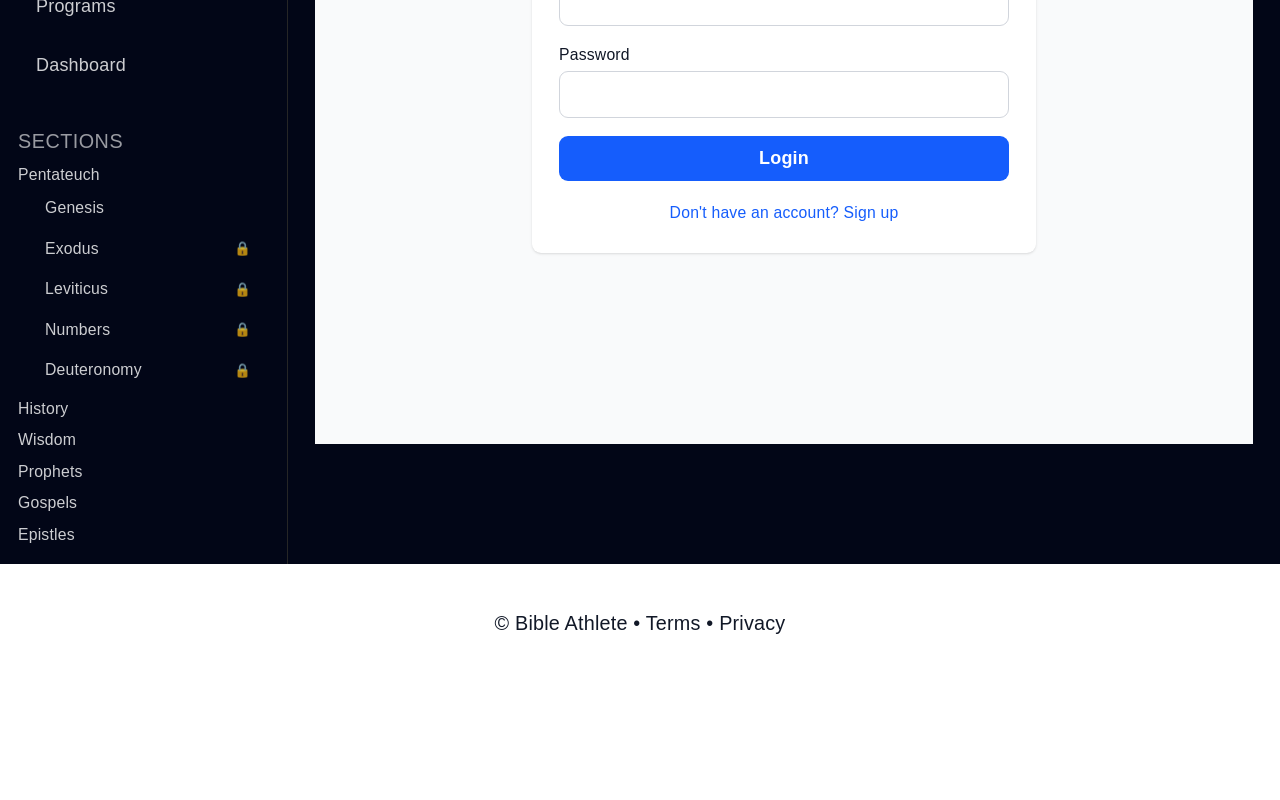
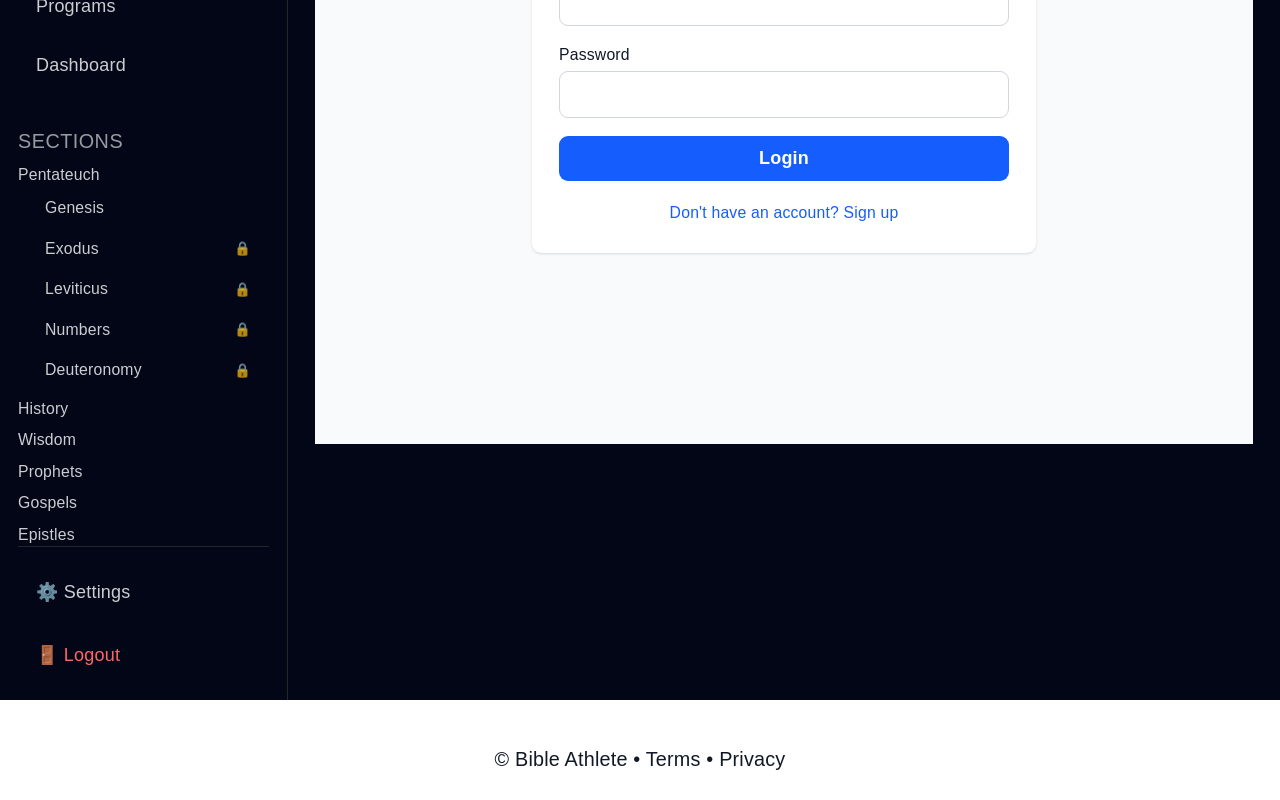
Before and after one commit to sdasent25/bible-mastery-app, a Next.js app: page /login in a window 1280 px wide. Shown: the part 383-1183 px from the top of the page. Before the commit the page ends 1047 px from the top, so only its background shows below. Built offline with nearby package versions, Linux system fonts and the light colour scheme; no server answers.

Commit message:
Add sidebar footer with settings and logout

```diff
--- a/components/layout/Sidebar.tsx
+++ b/components/layout/Sidebar.tsx
@@ -2,7 +2,8 @@
 
 import { useState } from "react"
 import Link from "next/link"
-import { usePathname } from "next/navigation"
+import { usePathname, useRouter } from "next/navigation"
+import { supabase } from "@/lib/supabase"
 
 type SectionKey =
   | "pentateuch"
@@ -18,6 +19,7 @@ type SidebarProps = {
 
 export default function Sidebar({ closeMobile }: SidebarProps) {
   const pathname = usePathname()
+  const router = useRouter()
 
   const [openSections, setOpenSections] = useState<Record<SectionKey, boolean>>({
     pentateuch: true,
@@ -27,6 +29,12 @@ export default function Sidebar({ closeMobile }: SidebarProps) {
     gospels: false,
     epistles: false,
   })
+
+  async function handleLogout() {
+    await supabase.auth.signOut()
+    closeMobile?.()
+    router.push("/")
+  }
 
   function toggle(section: SectionKey) {
     setOpenSections((prev) => ({
@@ -86,7 +94,8 @@ export default function Sidebar({ closeMobile }: SidebarProps) {
   }
 
   return (
-    <div className="flex h-full flex-col border-r border-neutral-800 p-4 space-y-4">
+    <div className="flex flex-col h-full w-64 border-r border-neutral-800 p-4">
+      <div className="flex-1 space-y-4">
         <h1 className="text-xl font-bold">Bible Athlete</h1>
 
         <div className="space-y-1">
@@ -152,5 +161,25 @@ export default function Sidebar({ closeMobile }: SidebarProps) {
           ))}
         </div>
       </div>
+
+      <div className="pt-4 border-t border-neutral-800 space-y-2">
+        <button
+          onClick={() => {
+            closeMobile?.()
+            router.push("/settings")
+          }}
+          className="w-full text-left px-4 py-3 rounded-xl text-white/80 hover:bg-neutral-800 hover:text-white transition"
+        >
+          ⚙️ Settings
+        </button>
+
+        <button
+          onClick={handleLogout}
+          className="w-full text-left px-4 py-3 rounded-xl text-red-400 hover:bg-red-500/10 transition"
+        >
+          🚪 Logout
+        </button>
+      </div>
+    </div>
   )
 }
```
Lines whose indentation alone changed are shown as unchanged.
